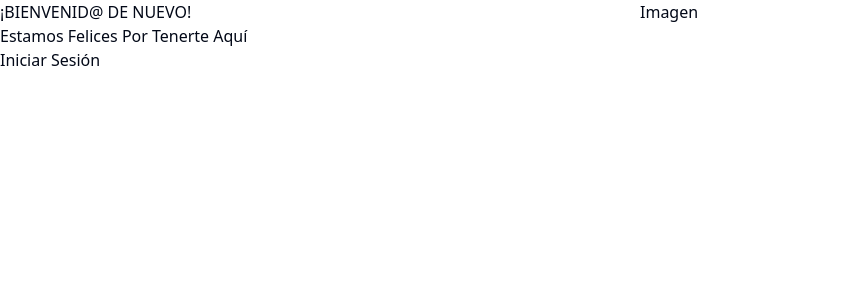
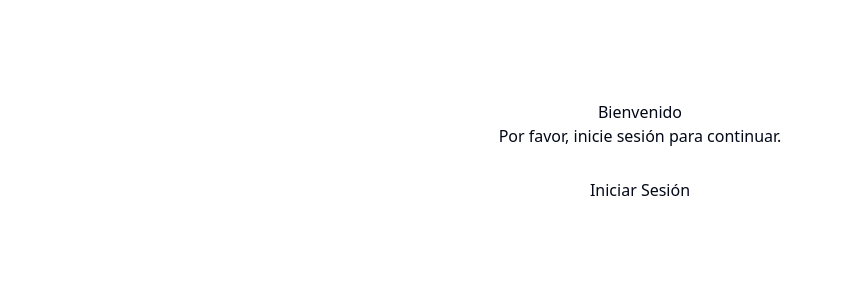
Before and after one commit to LabQuimica/laboratorio, a Next.js app: page / in a window 1280 px wide. Shown: the top 300 px of the page, without its empty margins (0-843 px from the left). Built offline with nearby package versions, Linux system fonts and the light colour scheme.

Commit message:
Guardando cambios antes del rebase

```diff
--- a/src/app/page.tsx
+++ b/src/app/page.tsx
@@ -1,19 +1,25 @@
-import Link from "next/link";
+// import Link from "next/link";
+
+// export default function Home() {
+//   return (
+//     <div className="w-full flex h-full">
+//       <div className="w-1/2 h-full">
+//         <h1 className="uppercase">¡Bienvenid@ de nuevo!</h1>
+//         <p>Estamos Felices Por Tenerte Aquí</p>
+//         <Link href="/login">
+//           <button>Iniciar Sesión</button>
+//         </Link>
+//       </div>
+
+//       <div className="w-1/2 h-full">
+//         <p>Imagen</p>
+//       </div>
+//     </div>
+//   );
+// }
+
+import WelcomePage from "./welcome/page";
 
 export default function Home() {
-  return (
-    <div className="w-full flex h-full">
-      <div className="w-1/2 h-full">
-        <h1 className="uppercase">¡Bienvenid@ de nuevo!</h1>
-        <p>Estamos Felices Por Tenerte Aquí</p>
-        <Link href="/login">
-          <button>Iniciar Sesión</button>
-        </Link>
-      </div>
-
-      <div className="w-1/2 h-full">
-        <p>Imagen</p>
-      </div>
-    </div>
-  );
+  return <WelcomePage />;
 }
```
